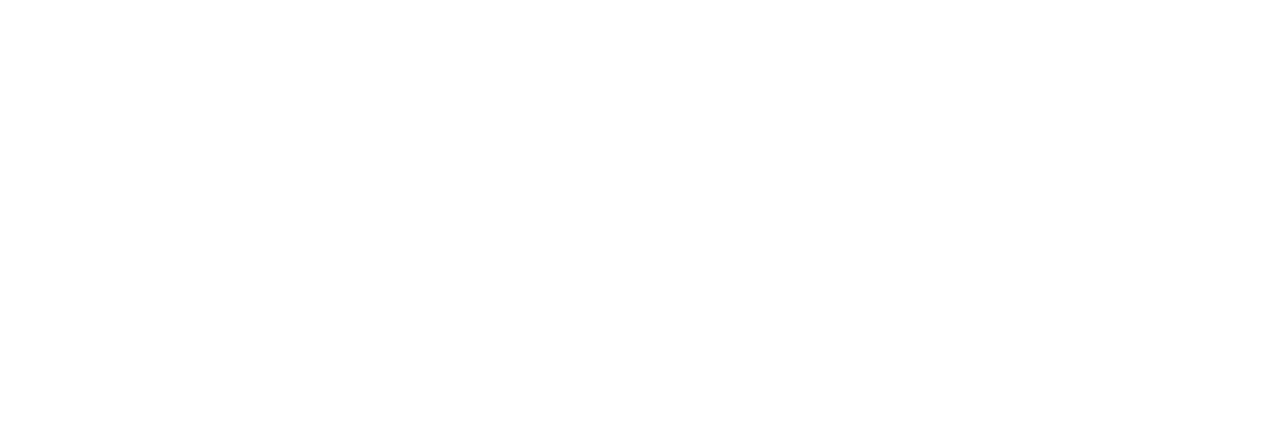
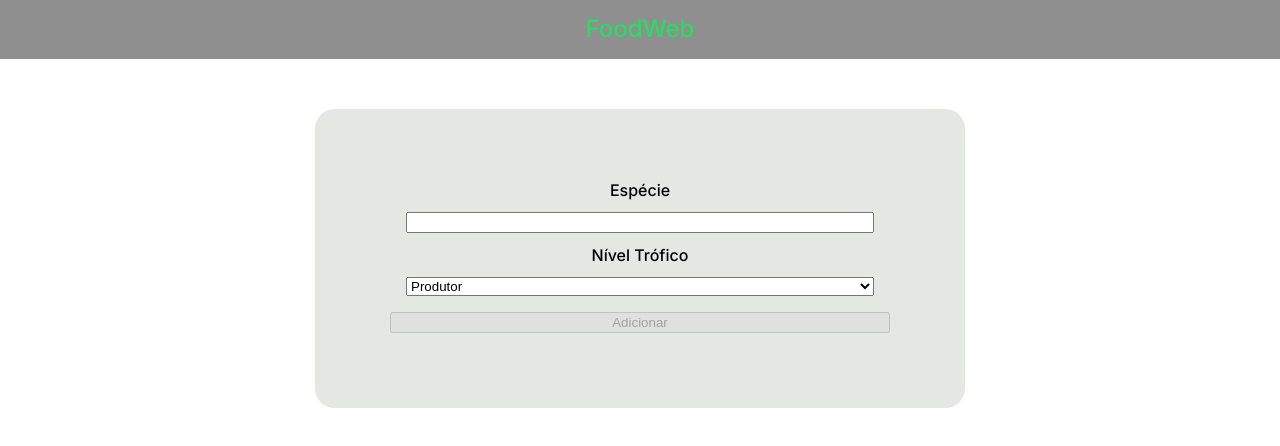
Before and after one commit to projeto-de-algoritmos/Grafos1_FoodWeb, a React (Vite) app in the folder vite-project/: page /add-node in a window 1280 px wide. Before the commit this address had no page. Shown: the top 446 px of the page. Built offline with nearby package versions, Linux system fonts and the light colour scheme.

Commit message:
create AddNodePage

```diff
--- /dev/null
+++ b/vite-project/src/pages/AddNodePage/AddNodePage.jsx
@@ -0,0 +1,60 @@
+import { useContext, useState } from "react";
+import { GraphContext } from "../../App";
+import { useNavigate } from "react-router-dom";
+import { styles } from './style'
+
+export default function AddNodePage() {
+  const navigate = useNavigate()
+  const [specie, setSpecie] = useState('')
+  const [habitSelected, setHabitSelected] = useState('Produtor')
+  const habitOptions = [
+    'Produtor', 'Consumidor Primario', 'Consumidor Secundário', 'Consumidor Terciário',
+     'Consumidor Quartenário'
+  ]
+
+  const graph = useContext(GraphContext)
+
+  function handleAddNode() {
+    graph.insertNode(specie, habitSelected)
+    navigate('/')
+
+  }
+
+  function disableSubmit() {
+    return !specie || !habitSelected
+  }
+
+
+  return (
+    <>
+      <form onSubmit={handleAddNode} style={styles.optionsBlock}>
+        <label>
+          Espécie
+          </label>
+          <input
+            style={styles.input}
+            type="text"
+            value={specie}
+            onChange={(e) => setSpecie(e.target.value)}
+          />
+        <label>
+          Nível Trófico
+        </label>
+          <select
+            id="habits"
+            name="habit"
+            onChange={(e) => setHabitSelected(e.target.value)}
+            value={habitSelected}
+            style={styles.input}
+          >
+            {habitOptions.map(hab => <option key={hab} value={hab}>{hab}</option>)}
+          </select>
+        <input
+          type="submit"
+          value="Adicionar"
+          disabled={disableSubmit()}
+        />
+      </form>
+    </>
+  )
+}
--- /dev/null
+++ b/vite-project/src/pages/AddNodePage/style.js
@@ -0,0 +1,16 @@
+export const styles = {
+  optionsBlock: {
+      display: 'flex',
+      flexDirection: 'column',
+      backgroundColor: '#E4E7E2',
+      padding: '75px',
+      borderRadius: '20px',
+      boxShadow: '12px #00000030',
+      color: '#000000',
+      maxWidth: '500px',
+      margin: '50px auto',
+  },
+  input: {
+    margin: '1rem',
+  }
+}
--- a/vite-project/src/pages/InitialPage/InitialPage.jsx
+++ b/vite-project/src/pages/InitialPage/InitialPage.jsx
@@ -20,7 +20,7 @@
                 <div style={styles.option} onClick={() => navigate('/teia')}>
                     <h3>Pesquisar ligação</h3>
                 </div>
-                <div style={styles.option} onClick={() => navigate('/teia')}>
+                <div style={styles.option} onClick={() => navigate('/add-node')}>
                     <h3>Adicionar elemento</h3>
                 </div>
                 <div style={styles.option} onClick={() => navigate('/teia')}>
--- a/vite-project/src/router/router.jsx
+++ b/vite-project/src/router/router.jsx
@@ -3,6 +3,7 @@
 import InitialPage from '../pages/InitialPage/InitialPage';
 import PublicOutlet from './PublicOutlet';
 import GraphViewPage from '../pages/GraphViewPage/GraphViewPage';
+import AddNodePage from '../pages/AddNodePage/AddNodePage';
 
 export default function AppRouter(props) {
     return (
@@ -12,6 +13,7 @@
                     <Route path="/" element={<PublicOutlet />}>
                         <Route path="/" element={<InitialPage />} />
                         <Route path="/teia" element={<GraphViewPage />} />
+                        <Route path="/add-node" element={<AddNodePage />} />
                     </Route>
                 </Routes>
             </BrowserRouter>
```
